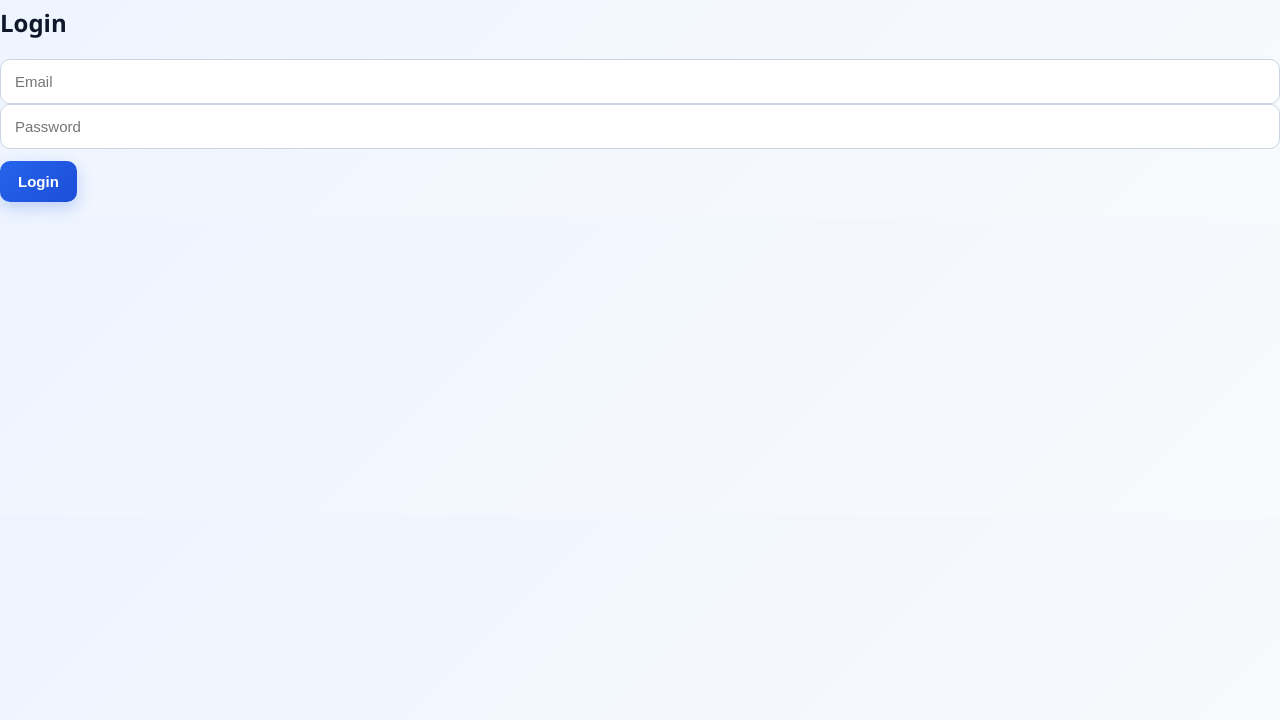
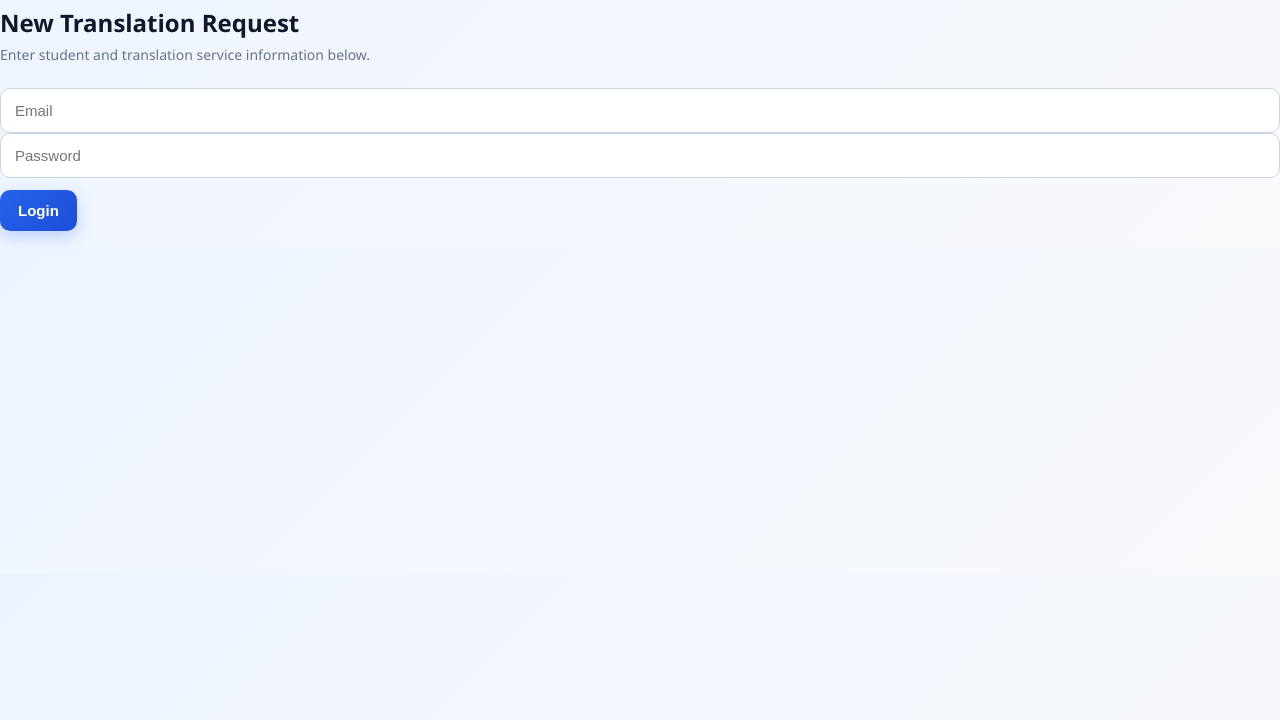
Before and after one commit to PJKaraffa/translation, a plain HTML site: page index.html in a window 1280 px wide. Shown: the part 80-800 px from the top of the page. Drawn offline with nearby package versions, Linux system fonts and the light colour scheme.

Commit message:
Modify title and subtitle in index.html
Updated the login page title and added a subtitle for the new translation request section.

```diff
--- a/index.html
+++ b/index.html
@@ -8,7 +8,8 @@
 
 <div id="loginPage" class="login-card">
   <h1>Translation Request System</h1>
-  <h2>Login</h2>
+  <h2>New Translation Request</h2>
+<p class="form-subtitle">Enter student and translation service information below.</p>
 
   <input id="loginEmail" type="email" placeholder="Email">
   <input id="loginPassword" type="password" placeholder="Password">
```
